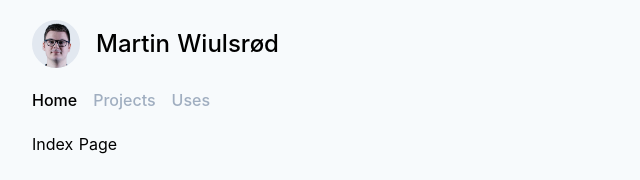
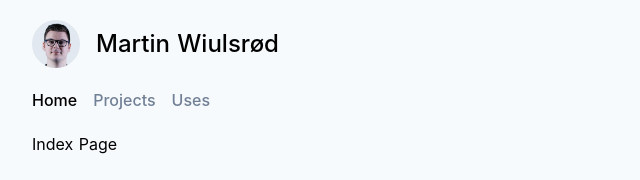
Before and after one commit to wiu753/martinwiu.com, a Nuxt app: page / in a window 1280 px wide. Shown: the top 180 px of the page, without its empty margins (0-640 px from the left). Built offline with nearby package versions, Linux system fonts and the light colour scheme.

Commit message:
Update navigation

```diff
--- a/components/MeNavigation.vue
+++ b/components/MeNavigation.vue
@@ -1,8 +1,8 @@
 <template>
   <nav class="py-5">
-		<nuxt-link class="mr-4 text-gray-500 font-medium" :to="{ name: 'index' }" exact>Home</nuxt-link>
-		<nuxt-link class="mr-4 text-gray-500 font-medium" :to="{ name: 'projects' }">Projects</nuxt-link>
-		<nuxt-link class="text-gray-500 font-medium" :to="{ name: 'uses' }">Uses</nuxt-link>
+		<nuxt-link class="mr-4 text-gray-600 font-medium hover:text-black" :to="{ name: 'index' }" exact>Home</nuxt-link>
+		<nuxt-link class="mr-4 text-gray-600 font-medium hover:text-black" :to="{ name: 'projects' }">Projects</nuxt-link>
+		<nuxt-link class="text-gray-600 font-medium hover:text-black" :to="{ name: 'uses' }">Uses</nuxt-link>
   </nav>
 </template>
 
```
